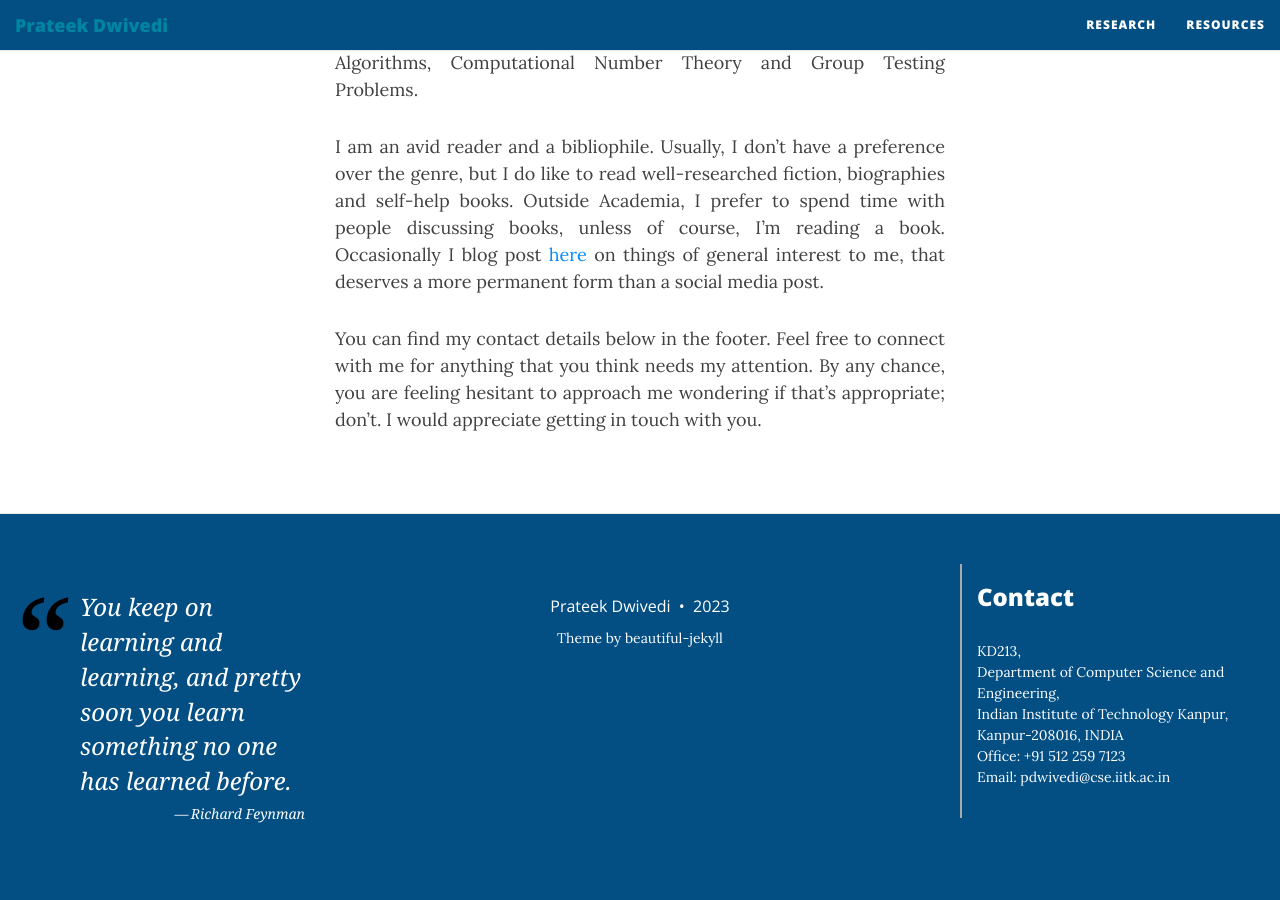
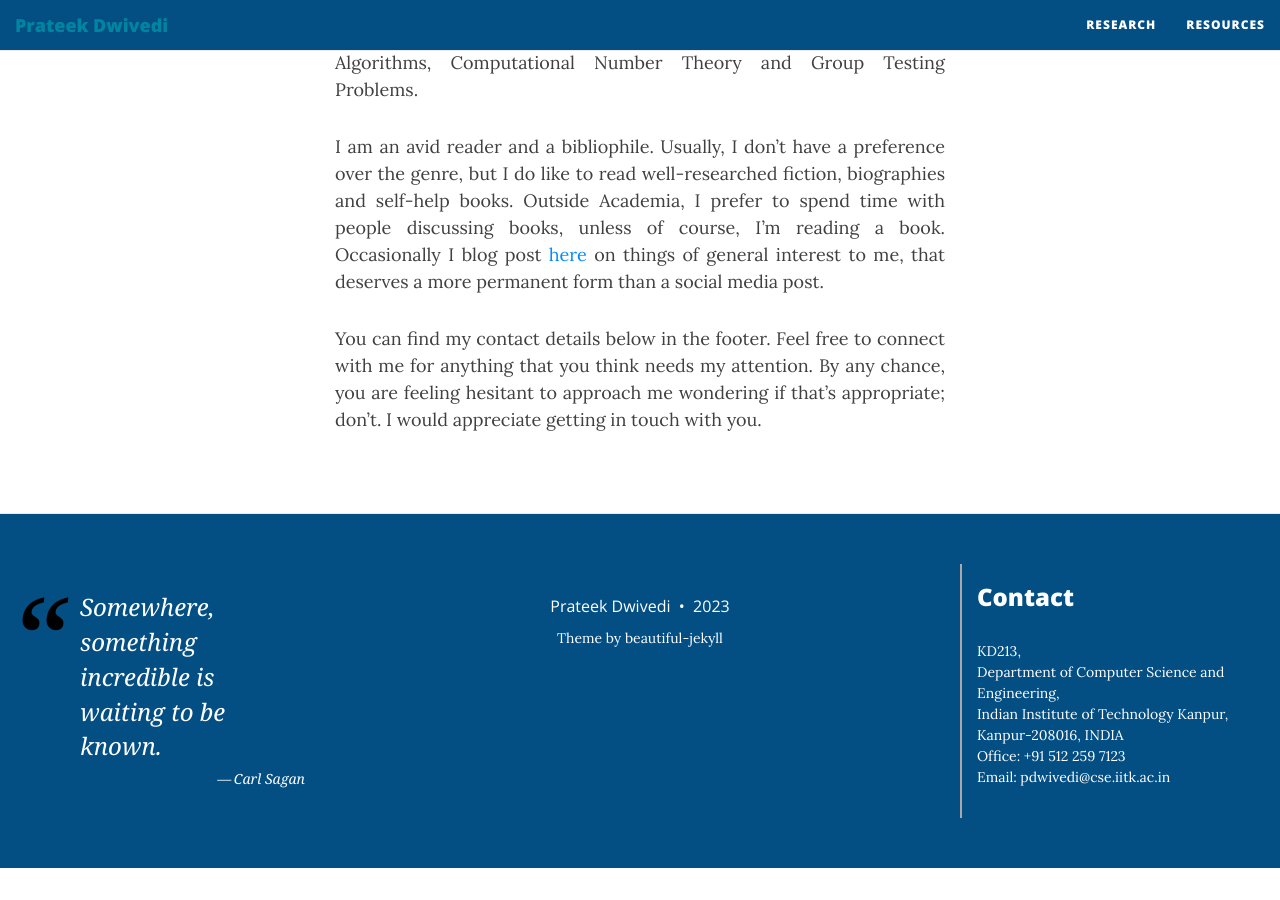
Before and after one commit to prateekdwv/prateekdwv.github.io, a Jekyll site: the page built from index.md, in a window 1280 px wide and 900 px high, scrolled down 828 px. Built offline with Jekyll 4.4.1, drawn with Linux system fonts in a browser that asks for light colours; nearby versions of some CDN libraries; after the commit the page ends 1696 px from its top, so only the background shows below that.

Commit message:
new quote

```diff
--- a/_config.yml
+++ b/_config.yml
@@ -68,8 +68,8 @@ special-col: "e65100"
 # Important: you must keep the "name" parameter, everything else you can remove
 author:
   name: Prateek Dwivedi
-  quote: You keep on learning and learning, and pretty soon you learn something no one has learned before.
-  quote-cite: Richard Feynman
+  quote: Somewhere, something incredible is waiting to be known.
+  quote-cite:  Carl Sagan
 
 # Select your active Social Network Links.
 # Uncomment the links you want to show in the footer and add your information to each link.
```
